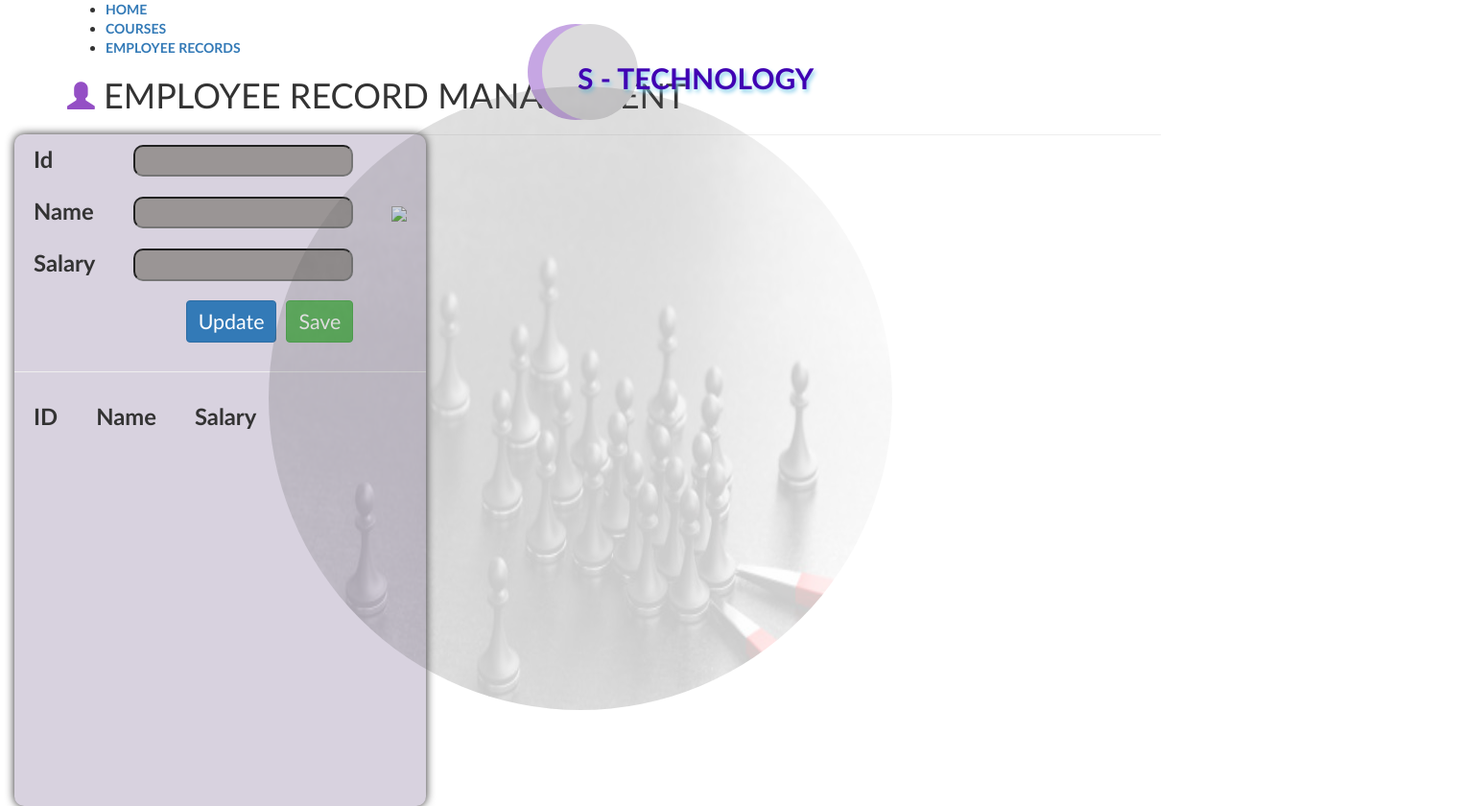
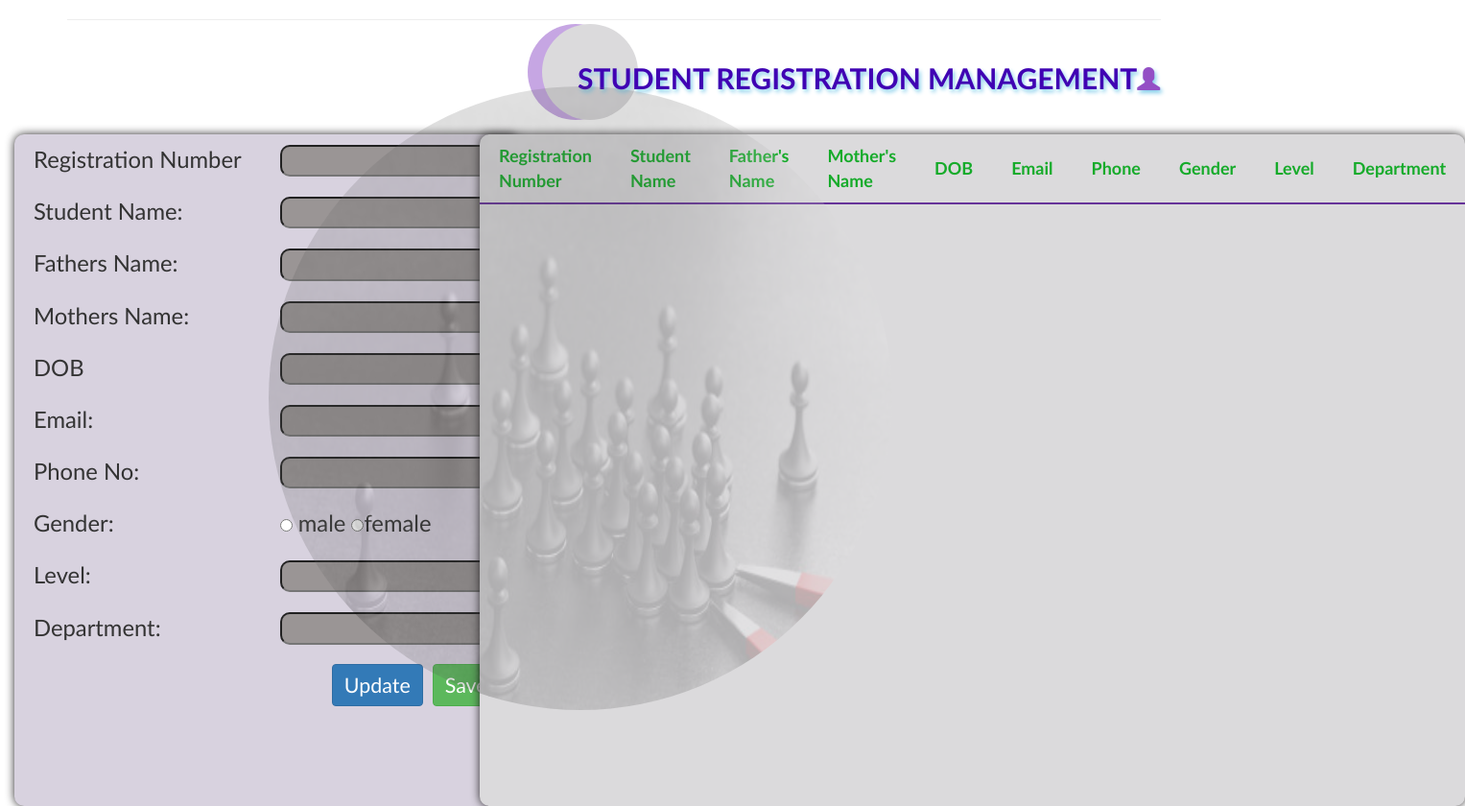
Before and after one commit to RSwetha02/Student-Registration-Management, a website: page index.html in a window 1280 px wide. Shown: the whole page at 96% size, 1527 px wide, since content can reach past the window. Drawn offline with nearby package versions, Linux system fonts and the light colour scheme; no server answers.

Commit message:
Update index.html

```diff
--- a/index.html
+++ b/index.html
@@ -1,4 +1,4 @@
-<!DOCTYPE html>
+
 <!DOCTYPE html>
 <html>
 <head>
@@ -18,56 +18,63 @@
         <script src="crud1.js"></script>
 
 		<link rel="stylesheet" href="index.css">
-		<!--<script>
-			$(document).ready(function(){
-				$("#home").click(function(){
-					$(".div1").hide();
-					$("div0").fadeIn();
-				});
-			});
-		</script>-->
+
 </head>
 
 <body>
 	<div class="container">
 <div class="one"></div>
 <div class="two"></div>
-<div class="main-head">S - TECHNOLOGY</div>
-
-<div class="menu" id="main-menu1">
-	<ul>
-		<li id="home"><a href="#div0"><b>HOME</b></a></li>
-		<li id="course"><a href="#main-menu2"><b>COURSES</b></a></li>
-		<li id="emp-rec"><a href="#div1"><b>EMPLOYEE RECORDS</b></a></li>
-	</ul>
-</div>
+<div class="main-head">STUDENT REGISTRATION MANAGEMENT<span class="glyphicon glyphicon-user" style="color:rgb(148, 79, 197);font-size:80%"></span></div>
 
 <img src="image.jpg" class="img1">
 
-<div class="content">
-	<h1 id="head1">
-		<span class="glyphicon glyphicon-user" style="color:rgb(148, 79, 197);font-size:80%"></span>
-		EMPLOYEE RECORD MANAGEMENT
-	</h1>
-	<hr>
+	<div ng-app="mainApp" ng-controller="CRUDController" >
+		<div class="div1">
+		<table class="table1">
 
-	<div ng-app="mainApp" ng-controller="CRUDController" class="div1">
-		<table class="table1">
 			 <tr>
-				 <td><b>Id</b></td>
-				 <td><input type="text" ng-model="SId" ></td>
-				 <td rowspan="3">
-					 <img src="employee.png" class="emp-img" >
-				 </td>
+				 <td>Registration Number</td>
+				 <td><input type="number" ng-model="rno"></td>
 			 </tr>
 			 <tr>
-				 <td><b>Name</b></td>
-				 <td><input type="text" ng-model="Name"></td>
-			 </tr>
-			 <tr>
-				 <td><b>Salary</b></td>
-				 <td><input type="number" ng-model="Salary"></td>
-			 </tr>
+				<td>Student Name:</td>
+				<td><input type="text" ng-model="Student_Name" ></td>
+			</tr>
+			<tr>
+				<td>Fathers Name:</td>
+				<td><input type="text" ng-model="Father_Name"></td>
+			</tr>
+			<tr>
+				<td>Mothers Name:</td>
+				<td><input type="text" ng-model="Mother_Name" ></td>
+			</tr>
+			<tr>
+				<td>DOB</td>
+				<td><input type="text" ng-model="DOB"></td>
+
+			</tr>
+			<tr>
+				<td>Email:</td>
+				<td><input type="text" ng-model="Email"></td>
+			</tr>
+			<tr>
+				<td>Phone No:</td>
+				<td><input type="text" ng-model="Phone_No" ></td>
+			</tr>
+			<tr>
+				<td>Gender:</td>
+				<td><input type="Radio" value="male" ng-model="Gender"> male
+				<input type="Radio" value="female" ng-model="Gender">female</td>
+			</tr>
+			<tr>
+				<td>Level:</td>
+				<td><input type="text" ng-model="Level"></td>
+			</tr>
+			<tr>
+				<td>Department:</td>
+				<td><input type="text" ng-model="Department" ></td>
+			</tr>
 			 <tr>
 				 <td colspan="2">
 					 <input type="button" ng-click="AddData()" value="Save" class="btn btn-success">
@@ -75,33 +82,47 @@
 				 </td>
 			 </tr>
 		 </table>
+		 </div>
 		 <hr>
-		 <table  class="table2">
-			 <thead>
-				 <th>ID</th>
-				 <th>Name</th>
-				 <th>Salary</th>
-			 </thead>
-			 <tr ng-click="BindSelectedData(Emp)" ng-repeat="Emp in EmpList">
-				 <td>{{Emp.SId}}</td>
-				 <td>{{Emp.Name}}</td>
-				 <td>{{Emp.Salary}}</td>
+		 <div class="div2">
+		 <table  class="table2" >
+			 <tr class="thead">
+				<th>Registration Number</th>
+				<th>Student Name</th>
+				<th>Father's Name</th>
+				<th>Mother's Name</th>
+				<th>DOB</th>
+				<th>Email</th>
+				<th>Phone</th>
+				<th>Gender</th>
+				<th>Level</th>
+				<th>Department</th>
+
+			 </tr>
+			 <tr ng-click="BindSelectedData(stud)" ng-repeat="stud in STdetails">
+				<td>{{stud.rno}}</td>
+				<td>{{stud.Student_Name}}</td>
+				<td>{{stud.Father_Name}}</td>
+				<td>{{stud.Mother_Name}}</td>
+				<td>{{stud.DOB}}</td>
+				<td>{{stud.Email}}</td>
+				<td>{{stud.Phone_No}}</td>
+				<td>{{stud.Gender}}</td>
+				<td>{{stud.Level}}</td>
+				<td>{{stud.Department}}</td>
 				 <td>
-					 <button type="button" class="btn btn-danger" ng-click="DeleteData(Emp)">
+					 <button type="button" class="btn btn-danger" ng-click="DeleteData(stud)">
 						 <span class="glyphicon glyphicon-trash" style="font-size: 100%;"></span>Delete
 					 </button>
 				 </td>
 			 </tr>
 		 </table>
+		 </div>
 	 </div>
 	 <script src="crud1.js"></script>
 	 </div>
 
-<!--<div class="div0" >
-	<h1>Welcome to home</h1>
-</div>-->
 
-</div>
 
 </body>
 </html>
```
